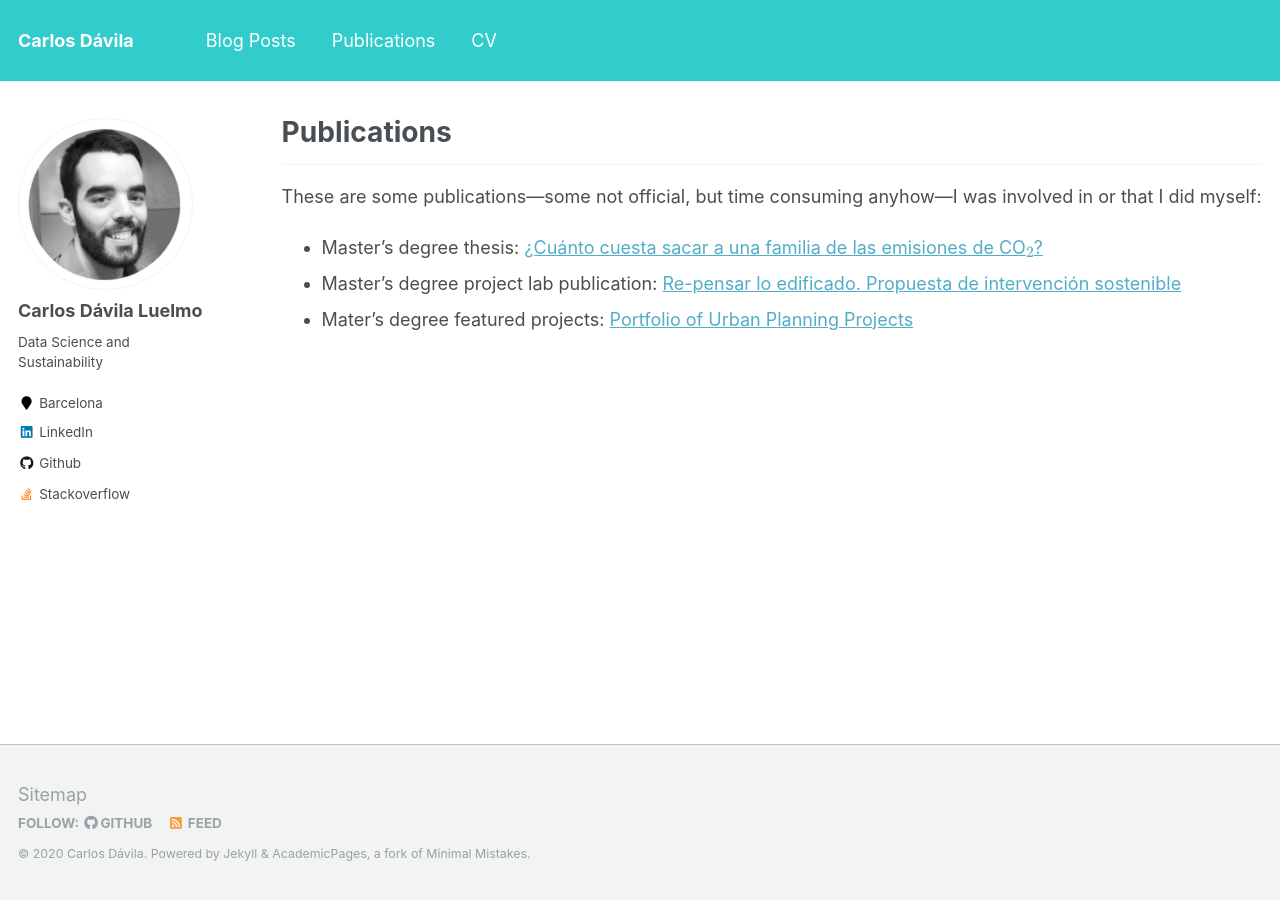
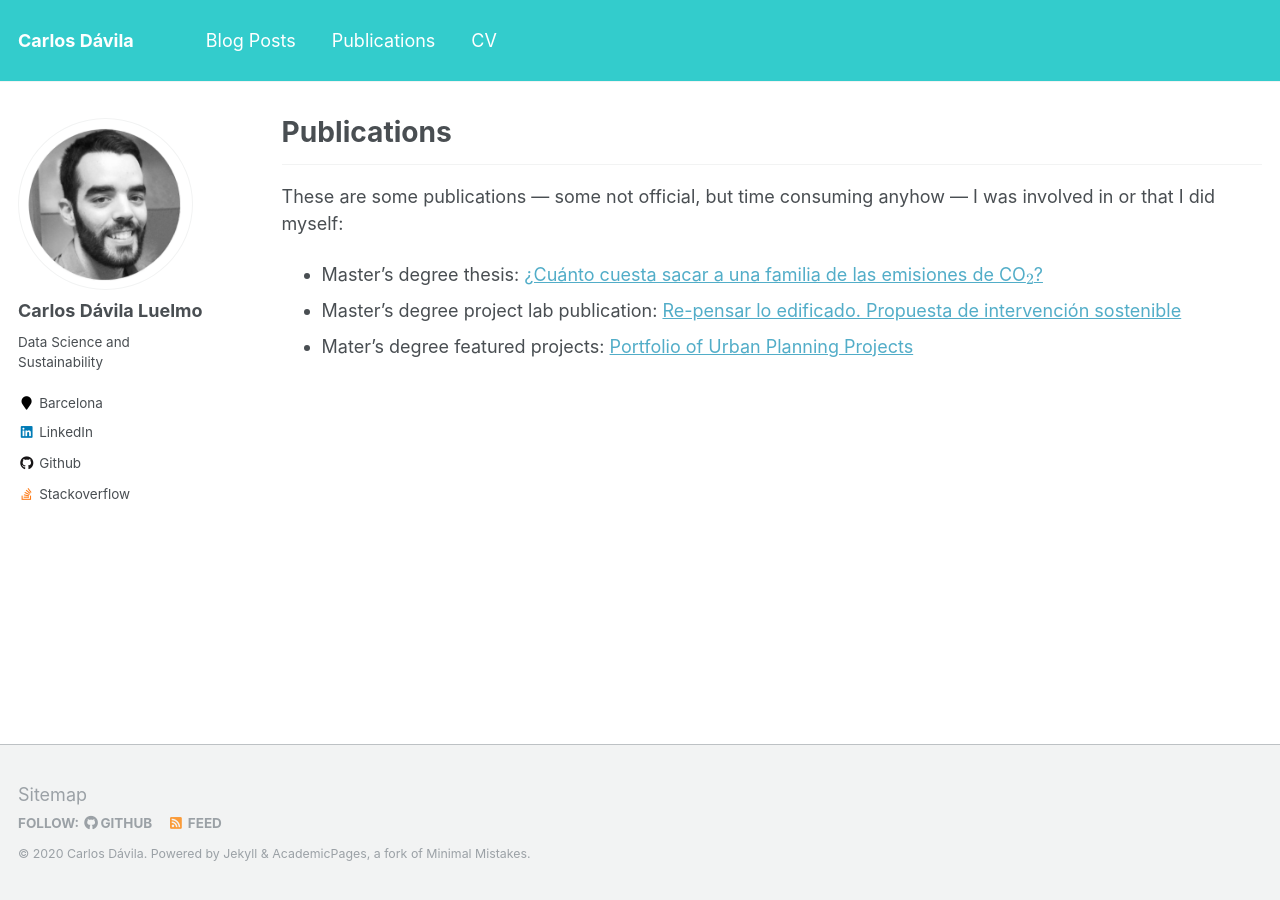
Before and after one commit to carlosdavila91/carlosdavila91.github.io, a Jekyll site: the page built from _pages/publications.md, in a window 1280 px wide. Built offline with Jekyll 4.4.1, drawn with Linux system fonts in a browser that asks for light colours; formulas are drawn with MathJax 3; part of the change alters nothing that is shown.

```diff
--- a/_config.yml
+++ b/_config.yml
@@ -102,7 +102,7 @@ author:
   instagram        :
   impactstory      : #"https://profiles.impactstory.org/u/xxxx-xxxx-xxxx-xxxx"
   lastfm           :
-  linkedin         : "https://www.linkedin.com/in/carlos-dávila-luelmo-9859686b"
+  linkedin         : "carlos-dávila-luelmo-9859686b"
   orcid            : #"http://orcid.org/yourorcidurl"
   pinterest        :
   soundcloud       :
--- a/_pages/publications.md
+++ b/_pages/publications.md
@@ -17,7 +17,7 @@ author_profile: true
 
 ---
 
-These are some publications&mdash;some not official, but time consuming anyhow&mdash;I was involved in or that I did myself:
+These are some publications &mdash; some not official, but time consuming anyhow &mdash; I was involved in or that I did myself:
 * Master's degree thesis: [¿Cuánto cuesta sacar a una familia de las emisiones de CO$$ _2 $$?](https://upcommons.upc.edu/handle/2117/131249)
 * Master's degree project lab publication: [Re-pensar lo edificado. Propuesta de intervención sostenible](https://issuu.com/sergioleonardopinzon/docs/dossier_re-pensar_lo_edificado_mism)
 * Mater's degree featured projects: [Portfolio of Urban Planning Projects](https://issuu.com/carlos.davila.luelmo/docs/portfolio)
```
